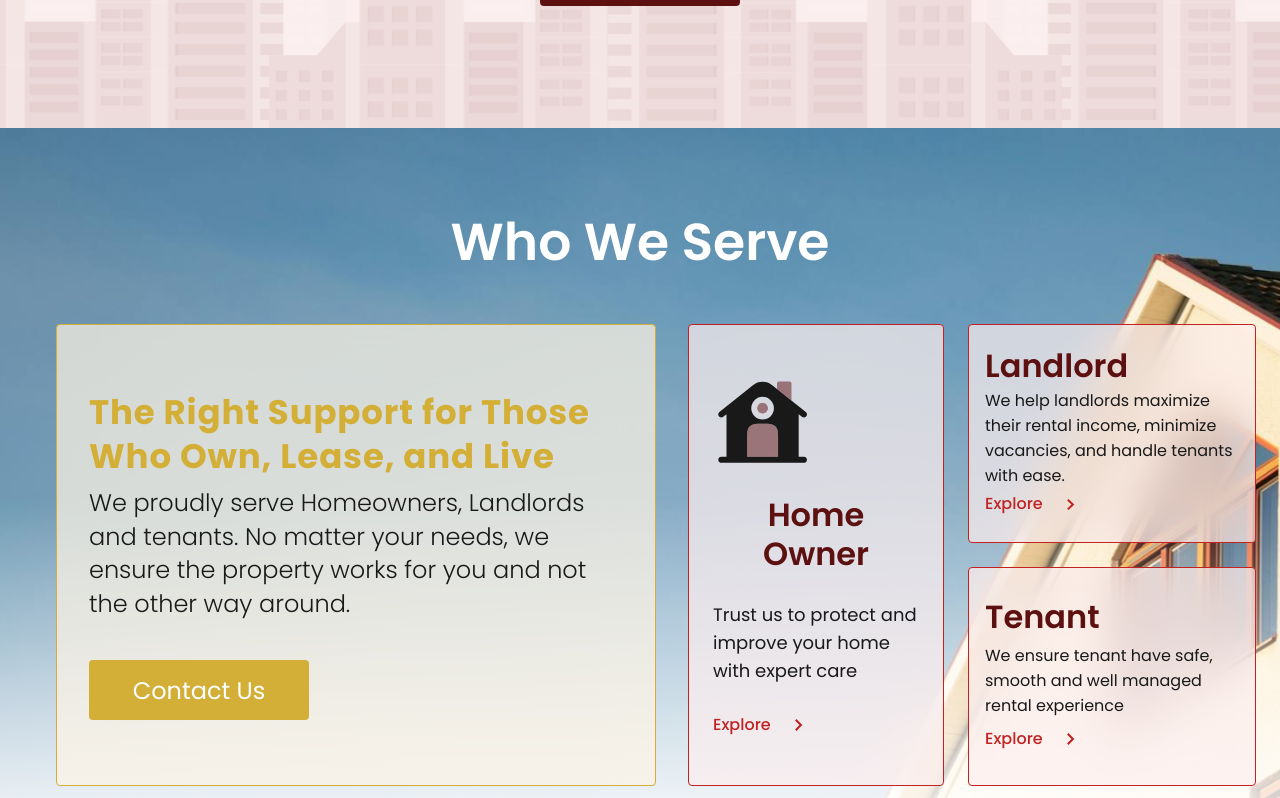
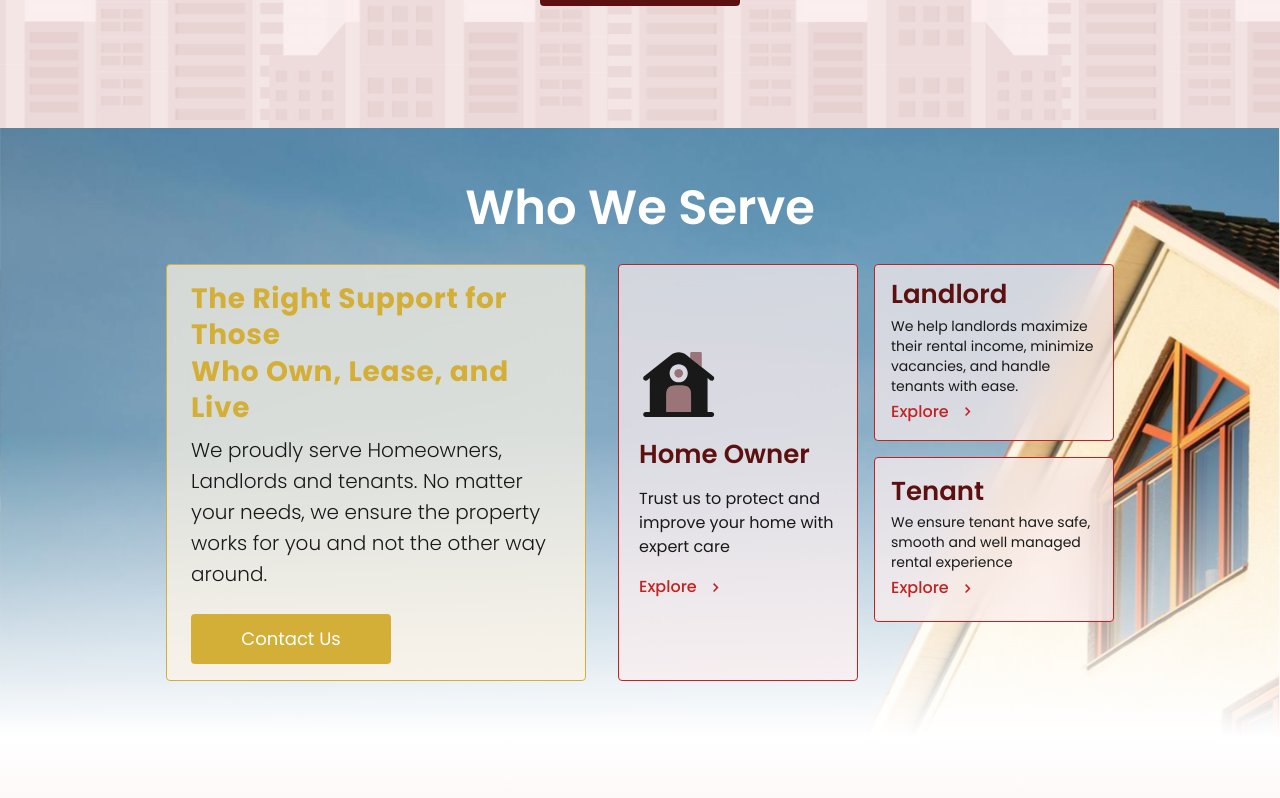
Before and after one commit to curl-kawsar/wa-mac, a Next.js app: page / in a window 1280 px wide. Shown: the part 1158-1956 px from the top of the page. Built offline with nearby package versions, Linux system fonts and the light colour scheme.

Commit message:
fixed: sizing of whowerserve component

```diff
--- a/src/components/home/WhoWeServeSection.jsx
+++ b/src/components/home/WhoWeServeSection.jsx
@@ -5,21 +5,21 @@ import { whoWeServeData } from '../../data/homeData';
 
 const WhoWeServeSection = () => {
   return (
-    <div className="relative py-8 md:py-12">
+    <div className="relative py-6 md:py-8">
       {/* Background Image */}
       <div className="absolute inset-0 bgImage z-0" />
       {/* White Gradient Overlay at Bottom */}
       <div className="absolute inset-0 bg-gradient-to-t from-white via-transparent to-transparent z-10" />
 
       <div className="relative z-20">
-        <h1 className="poppins py-10 text-white text-center text-3xl sm:text-4xl md:text-5xl lg:text-[52px] 2xl:text-[64px] font-semibold">
+        <h1 className="poppins py-6 text-white text-center text-3xl sm:text-4xl md:text-5xl lg:text-[48px] font-semibold">
           Who We Serve
         </h1>
 
-        <div className="w-full flex flex-col lg:flex-row justify-center items-center mt-4 mb-8 px-4 lg:px-8 gap-6 lg:space-x-2 lg:space-y-0 space-y-6">
+        <div className="w-full flex flex-col lg:flex-row justify-center items-stretch mt-2 mb-6 px-4 lg:px-8 gap-4 lg:space-x-4 lg:space-y-0 space-y-4">
           {/* Main card - full width on mobile, 40vw on large screens */}
-          <div className="backdrop-blur-[24px] bg-[#FFF6E6]/70 py-4 px-8 w-full sm:w-[90%] md:w-[80%] lg:w-[600px] 2xl:w-[750px] rounded flex justify-center items-start flex-col border border-[#D4AF37] min-h-[60vh] lg:min-h-[462px] 2xl:h-[600px]">
-            <h1 className="poppins text-xl sm:text-2xl md:text-3xl lg:text-[34px] 2xl:text-[44px] text-[#D4AF37] font-bold mb-2 leading-[1.3] tracking-wide">
+          <div className="backdrop-blur-[24px] bg-[#FFF6E6]/70 py-4 px-6 w-full sm:w-[90%] md:w-[80%] lg:w-[420px] 2xl:w-[600px] rounded flex justify-center items-start flex-col border border-[#D4AF37] min-h-[300px] lg:min-h-[340px] 2xl:min-h-[360px]">
+            <h1 className="poppins text-xl sm:text-2xl md:text-2xl lg:text-[28px] 2xl:text-[36px] text-[#D4AF37] font-bold mb-2 leading-[1.3] tracking-wide">
               {whoWeServeData.main.title.split(" Who ").map((part, index) => (
                 <React.Fragment key={index}>
                   {part}
@@ -34,90 +34,90 @@ const WhoWeServeSection = () => {
               ))}
             </h1>
 
-            <p className="poppins font-light sm:text-lg md:text-xl lg:text-[24px] 2xl:text-[32px] text-[#191919]">
+            <p className="poppins font-light sm:text-base md:text-lg lg:text-[20px] 2xl:text-[24px] text-[#191919]">
               {whoWeServeData.main.description}
             </p>
             <Link href="/contact-us">
-              <button className="poppins cursor-pointer mt-10 text-base sm:text-lg md:text-xl lg:text-[24px] 2xl:text-[32px] text-white bg-[#D4AF37] hover:bg-[#DEC357] h-[45px] sm:h-[50px] md:h-[55px] lg:h-[60px] 2xl:h-[80px] w-full sm:w-[200px] lg:w-[220px] 2xl:w-[250px] rounded">
+              <button className="poppins cursor-pointer mt-6 text-base sm:text-lg lg:text-[18px] 2xl:text-[22px] text-white bg-[#D4AF37] hover:bg-[#DEC357] h-[40px] sm:h-[45px] lg:h-[50px] 2xl:h-[60px] w-full sm:w-[180px] lg:w-[200px] rounded">
                 Contact Us
               </button>
             </Link>
           </div>
 
           {/* Right side cards - stacked on mobile, side by side on large screens */}
-          <div className="flex flex-col md:flex-row lg:flex-row w-full sm:w-[90%] md:w-[80%] lg:w-auto gap-6 md:gap-4 lg:gap-6">
+          <div className="flex flex-col md:flex-row lg:flex-row w-full sm:w-[90%] md:w-[80%] lg:w-auto gap-4">
             {/* Homeowner card */}
-            <div className="w-full md:w-1/2 lg:w-[20vw] 2xl:w-[25vw] backdrop-blur-[24px] bg-[#FCEEEE]/70 rounded flex flex-col justify-center items-start py-4 px-6 space-y-7 border border-[#C22222] min-h-[40vh] md:min-h-[50vh] lg:min-h-[462px] 2xl:h-[600px]">
+            <div className="w-full md:w-1/2 lg:w-[240px] 2xl:w-[280px] backdrop-blur-[24px] bg-[#FCEEEE]/70 rounded flex flex-col justify-center items-start py-4 px-5 space-y-4 border border-[#C22222] min-h-[280px] md:min-h-[300px] lg:min-h-[340px] 2xl:min-h-[360px]">
               <div>
                 <Image
                   src={whoWeServeData.homeowner.icon}
-                  width={100}
-                  height={200}
+                  width={80}
+                  height={160}
                   alt="Home Owner icon"
-                  className="w-[100px] 2xl:w-[120px]"
+                  className="w-[80px] 2xl:w-[100px]"
                 />
               </div>
-              <div className="text-center text-[#5C1010] poppins font-semibold text-2xl sm:text-3xl lg:text-[32px] 2xl:text-[42px]">
+              <div className="text-center text-[#5C1010] poppins font-semibold text-2xl sm:text-2xl lg:text-[26px] 2xl:text-[32px]">
                 {whoWeServeData.homeowner.title}
               </div>
-              <div className="poppins font-normal md:text-lg lg:text-[18px] 2xl:text-[24px] text-[#191919]">
+              <div className="poppins font-normal text-base lg:text-[16px] 2xl:text-[20px] text-[#191919]">
                 {whoWeServeData.homeowner.description}
               </div>
               <Link href="/contact-us">
-                <div className="poppins cursor-pointer font-medium lg:text-[16px] 2xl:text-[24px] text-[#C22222] pb-1 hover:underline hover:text-decoration-[#C22222] flex items-center">
+                <div className="poppins cursor-pointer font-medium text-base lg:text-[16px] 2xl:text-[20px] text-[#C22222] pb-1 hover:underline hover:text-decoration-[#C22222] flex items-center">
                   Explore
                   <Image
                     src="/arrow.svg"
-                    width={8}
-                    height={16}
+                    width={6}
+                    height={12}
                     alt="Arrow"
-                    className="ml-3 md:ml-4 lg:ml-6 w-[8px] 2xl:w-[12px]"
+                    className="ml-3 md:ml-4 lg:ml-4 w-[6px] 2xl:w-[10px]"
                   />
                 </div>
               </Link>
             </div>
 
             {/* Landlord and Tenant cards - stacked on all screens, side by side on medium */}
-            <div className="flex flex-col w-full md:w-1/2 lg:w-[20vw] gap-6">
+            <div className="flex flex-col w-full md:w-1/2 lg:w-[240px] 2xl:w-[280px] gap-4">
               {/* Landlord card */}
-              <div className="backdrop-blur-[24px] bg-[#FCEEEE]/70 flex flex-col justify-center items-start h-auto min-h-[30vh] md:min-h-[23vh] lg:min-h-[219px] 2xl:h-[288px] w-full lg:w-[288px] 2xl:w-[400px] rounded py-2 px-4 space-y-1 border border-[#C22222]">
-                <div className="text-center text-[#5C1010] poppins font-semibold text-2xl sm:text-3xl lg:text-[32px] 2xl:text-[42px]">
+              <div className="backdrop-blur-[24px] bg-[#FCEEEE]/70 flex flex-col justify-center items-start h-auto min-h-[160px] md:min-h-[145px] lg:min-h-[165px] 2xl:min-h-[175px] w-full rounded py-3 px-4 space-y-1 border border-[#C22222]">
+                <div className="text-center text-[#5C1010] poppins font-semibold text-xl sm:text-2xl lg:text-[26px] 2xl:text-[32px]">
                   {whoWeServeData.landlord.title}
                 </div>
-                <div className="poppins font-normal md:text-lg lg:text-[16px] 2xl:text-[24px] text-[#191919]">
+                <div className="poppins font-normal text-sm lg:text-[14px] 2xl:text-[18px] text-[#191919]">
                   {whoWeServeData.landlord.description}
                 </div>
                 <Link href="/contact-us">
-                  <div className="poppins cursor-pointer font-medium lg:text-[16px] 2xl:text-[24px] text-[#C22222] pb-1 hover:underline hover:text-decoration-[#C22222] flex items-center">
+                  <div className="poppins cursor-pointer font-medium text-base lg:text-[16px] 2xl:text-[18px] text-[#C22222] pb-1 hover:underline hover:text-decoration-[#C22222] flex items-center">
                     Explore
                     <Image
                       src="/arrow.svg"
-                      width={8}
-                      height={16}
+                      width={6}
+                      height={12}
                       alt="Arrow"
-                      className="ml-3 md:ml-4 lg:ml-6 w-[8px] 2xl:w-[12px]"
+                      className="ml-3 md:ml-4 lg:ml-4 w-[6px] 2xl:w-[8px]"
                     />
                   </div>
                 </Link>
               </div>
 
               {/* Tenant card */}
-              <div className="backdrop-blur-[24px] bg-[#FCEEEE]/70 flex flex-col justify-center items-start h-auto min-h-[30vh] md:min-h-[23vh] lg:min-h-[219px] 2xl:h-[288px] w-full lg:w-[288px] 2xl:w-[400px] rounded py-2 px-4 space-y-2 border border-[#C22222]">
-                <div className="text-center text-[#5C1010] poppins font-semibold text-2xl sm:text-3xl lg:text-[32px] 2xl:text-[42px]">
+              <div className="backdrop-blur-[24px] bg-[#FCEEEE]/70 flex flex-col justify-center items-start h-auto min-h-[160px] md:min-h-[145px] lg:min-h-[165px] 2xl:min-h-[175px] w-full rounded py-3 px-4 space-y-1 border border-[#C22222]">
+                <div className="text-center text-[#5C1010] poppins font-semibold text-xl sm:text-2xl lg:text-[26px] 2xl:text-[32px]">
                   {whoWeServeData.tenant.title}
                 </div>
-                <div className="poppins font-normal md:text-lg lg:text-[16px] 2xl:text-[24px] text-[#191919]">
+                <div className="poppins font-normal text-sm lg:text-[14px] 2xl:text-[18px] text-[#191919]">
                   {whoWeServeData.tenant.description}
                 </div>
                 <Link href="/contact-us">
-                  <div className="poppins cursor-pointer font-medium lg:text-[16px] 2xl:text-[24px] text-[#C22222] pb-1 hover:underline hover:text-decoration-[#C22222] flex items-center">
+                  <div className="poppins cursor-pointer font-medium text-base lg:text-[16px] 2xl:text-[18px] text-[#C22222] pb-1 hover:underline hover:text-decoration-[#C22222] flex items-center">
                     Explore
                     <Image
                       src="/arrow.svg"
-                      width={8}
-                      height={16}
+                      width={6}
+                      height={12}
                       alt="Arrow"
-                      className="ml-3 md:ml-4 lg:ml-6 w-[8px] 2xl:w-[12px]"
+                      className="ml-3 md:ml-4 lg:ml-4 w-[6px] 2xl:w-[8px]"
                     />
                   </div>
                 </Link>
```
